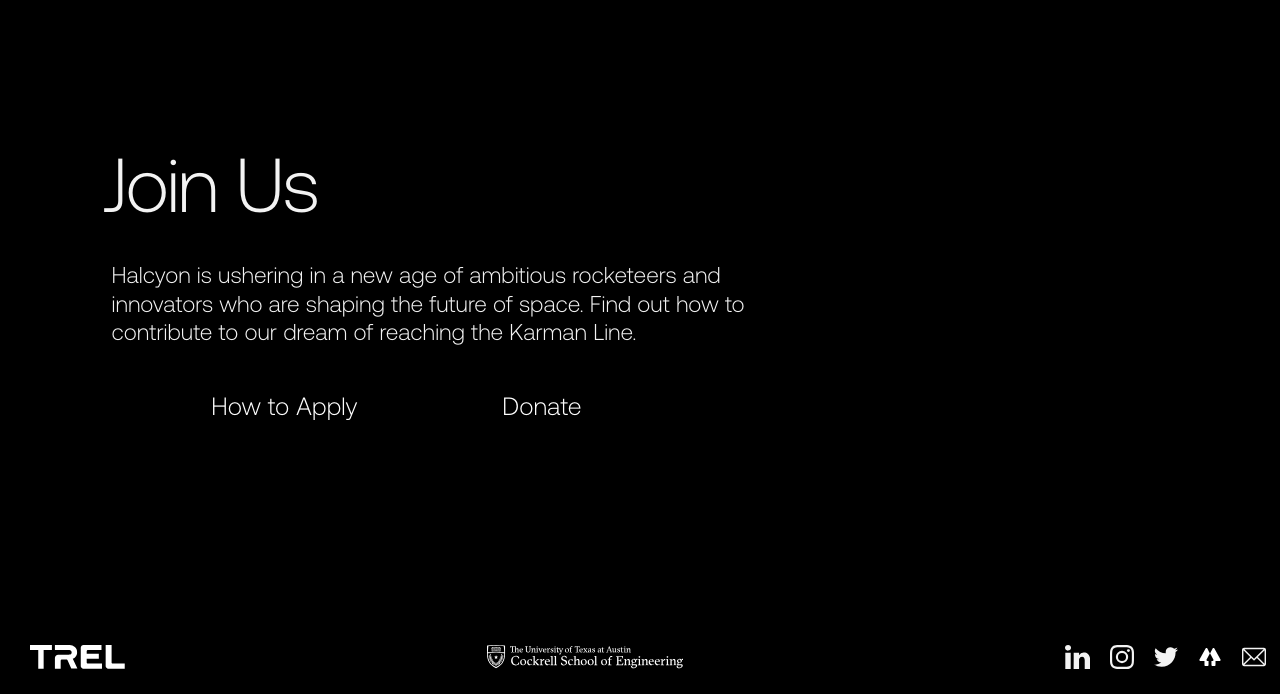
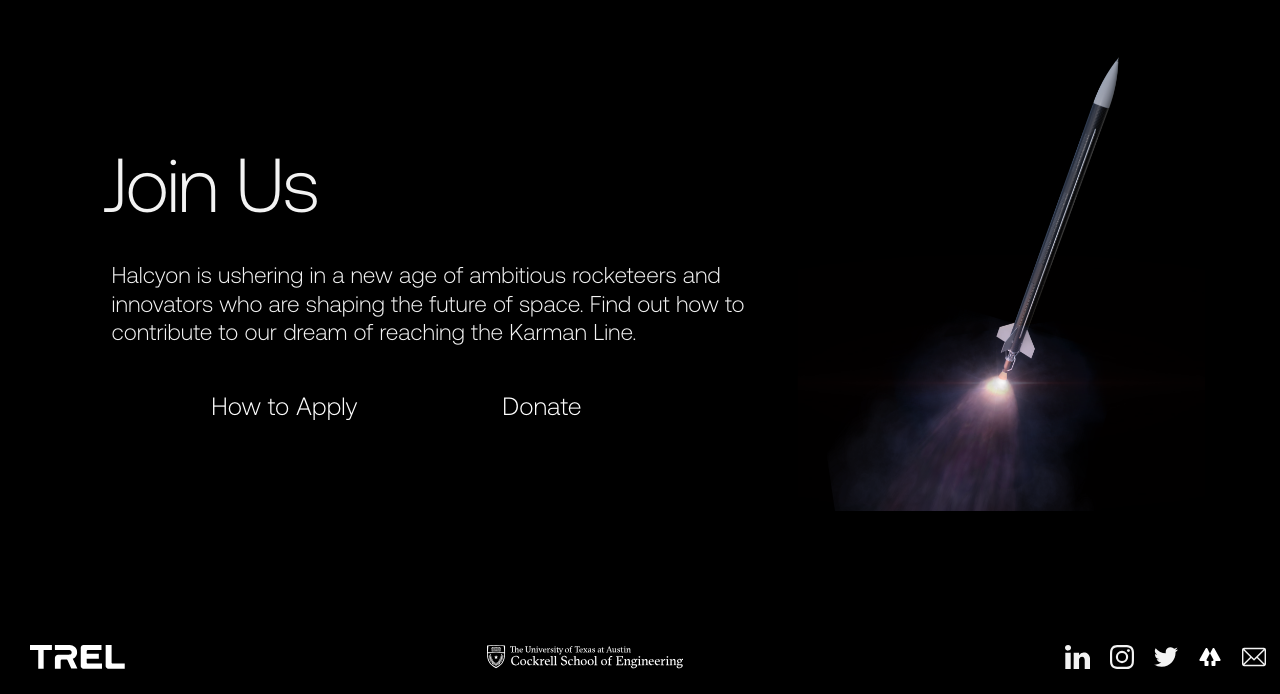
Before and after one commit to bennto/trel-site, a Next.js app: page /halcyon in a window 1280 px wide. Shown: the part 1601-2295 px from the top of the page. Built offline with nearby package versions, Linux system fonts and the light colour scheme.

Commit message:
Richard, fixed why the picture on the halcyon page isn't working

```diff
--- a/pages/halcyon.js
+++ b/pages/halcyon.js
@@ -46,7 +46,7 @@ export default function Halcyon () {
                 </div>
                 </div>
                 <img className={styles.vacuum} src={'./images/vacuum.png'} />
-            </section >
+            </section>
             {/* <section className={styles.havoc}>
                 <div>
                     <h1>Built to Compete</h1>
--- a/styles/halcyon.module.scss
+++ b/styles/halcyon.module.scss
@@ -163,7 +163,7 @@
         position: absolute;
         height: 40vw;
         right: 0;
-        z-index: -1;
+       // z-index: 0;
         object-fit: contain;
     }
 
```
